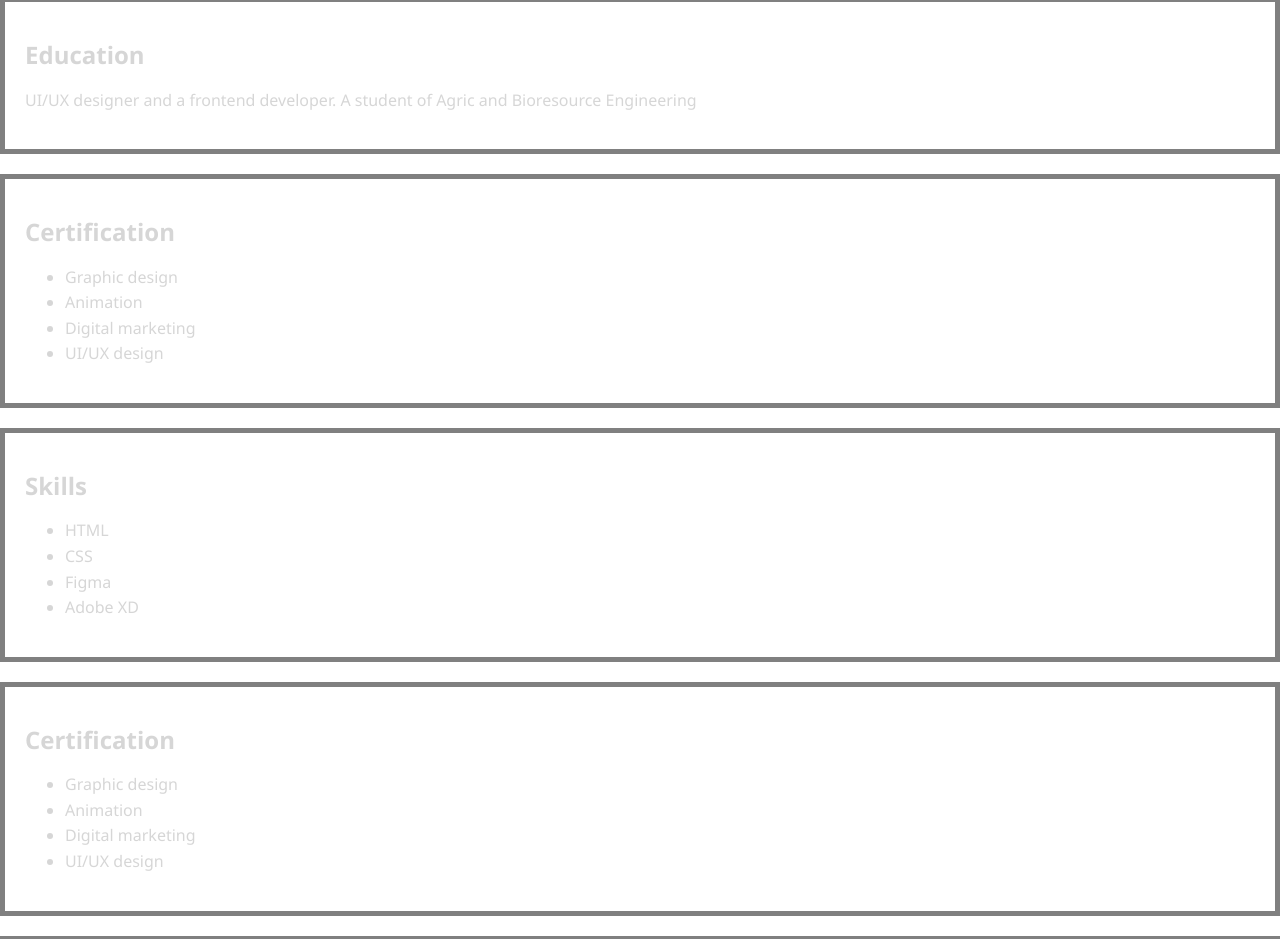
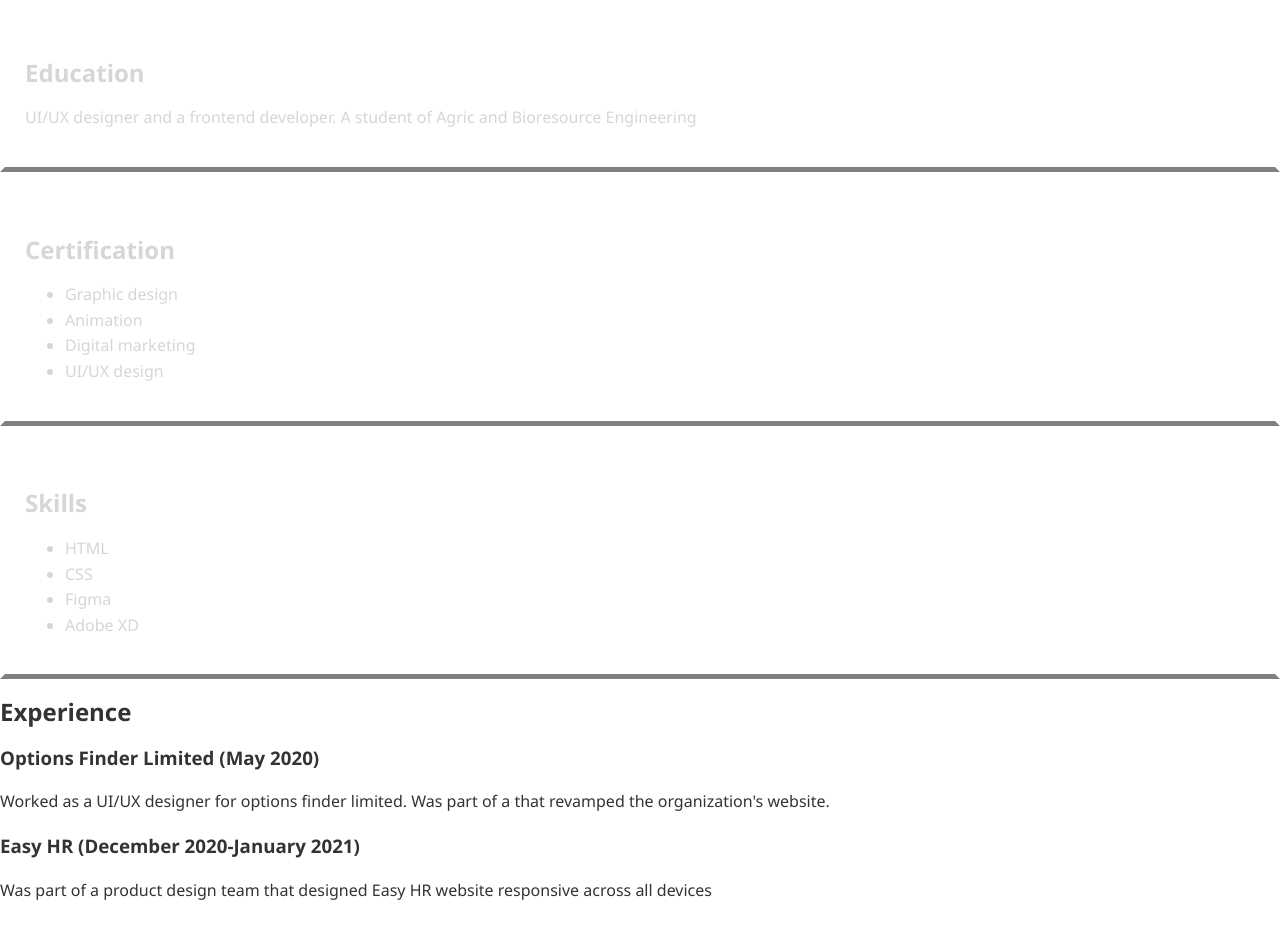
Before and after one commit to Noxilla/My-CV, a plain HTML site: page index.html in a window 1280 px wide. Shown: the part 174-1113 px from the top of the page. Drawn offline with Linux system fonts and the light colour scheme; files whose address does not match are found by name.

Commit message:
Add files via upload

```diff
--- a/css/style.css
+++ b/css/style.css
@@ -1,6 +1,6 @@
 body {
-	background-color:#ffff;
-	color:#3333;
+	background-color:#ffffff;
+	color:#333333;
 	font-family:segoe ui;
 	font-size:16px;
 	font-weight:normal;
@@ -20,12 +20,14 @@ body {
 
 
 
+
+
 .box-1{
 	background-color:#fff;
 	color:#3333;
-	border-right:5px grey solid;
-	border-left:5px grey solid;
-	border-top:5px grey solid;
+	border-right:5px white solid;
+	border-left:5px white solid;
+	border-top:5px white solid;
 	border-bottom:5px grey solid;
 	padding:20px;
 	margin-top:20px;
@@ -36,9 +38,9 @@ body {
 .box-2{
 	background-color:#fff;
 	color:#3333;
-	border-right:5px grey solid;
-	border-left:5px grey solid;
-	border-top:5px grey solid;
+	border-right:5px white solid;
+	border-left:5px white solid;
+	border-top:5px white solid;
 	border-bottom:5px grey solid;
 	padding:20px;
 	margin-top:20px;
@@ -49,9 +51,9 @@ body {
 .box-3{
 	background-color:#fff;
 	color:#3333;
-	border-right:5px grey solid;
-	border-left:5px grey solid;
-	border-top:5px grey solid;
+	border-right:5px white solid;
+	border-left:5px white solid;
+	border-top:5px white solid;
 	border-bottom:5px grey solid;
 	padding:20px;
 	margin-top:20px;
@@ -59,28 +61,19 @@ body {
 
 }
 
-.box-4{
+
+
+}
+
+.box-5{
 	background-color:#fff;
 	color:#3333;
-	border-right:5px grey solid;
-	border-left:5px grey solid;
-	border-top:5px grey solid;
+	border-right:5px white solid;
+	border-left:5px white solid;
+	border-top:5px white solid;
 	border-bottom:5px grey solid;
 	padding:20px;
 	margin-top:20px;
 	margin:20px 0;
 
 }
-
-.box-5{
-	background-color:#fff;
-	color:#3333;
-	border-right:5px grey solid;
-	border-left:5px grey solid;
-	border-top:5px grey solid;
-	border-bottom:5px grey solid;
-	padding:20px;
-	margin-top:20px;
-	margin:20px 0;
-
-}
--- a/index.html
+++ b/index.html
@@ -9,14 +9,15 @@ Godson Akinbayo
 
 <body>
 
-<img src="C:\Users\ADEBLESS IN  JESUS\Desktop\GodsonProject\zuri1.jpeg" width= "70" height="60" align="center">
+<img src="C:\Users\ADEBLESS IN  JESUS\Desktop\GodsonProject\zuri1.jpeg" height="70" width="70">
+
 <input type="text" name= "firstname" id="firstname">
 <input type="text" name= "lastname" id="lastname">
 <script src= "name.js"></script>
 <h1>Godson Akinbayo</h1>
 <div class="link">
 <a href="https://github.com/Noxilla">Github Profile</a>
-<a href="phyllipson@gmail.com">E-mail</a>
+<a href="mailto:phyllipson@gmail.com">E-mail</a>
 </div>
 <div class = "box-1">
 <h2>Education</h2>
@@ -46,18 +47,7 @@ Godson Akinbayo
 	</ul>
 	</p>
 	</div>
-	<div class = "box-4">
-	<h2>Certification</h2>
-	<p>
-	<ul>
-	<li>Graphic design</li>
-	<li>Animation</li>
-	<li>Digital marketing</li>
-	<li>UI/UX design</li>
 
-	</ul>
-	</p>
-	</div>
 <div class = "box-5">
 	<h2>Experience</h2>
 
```
